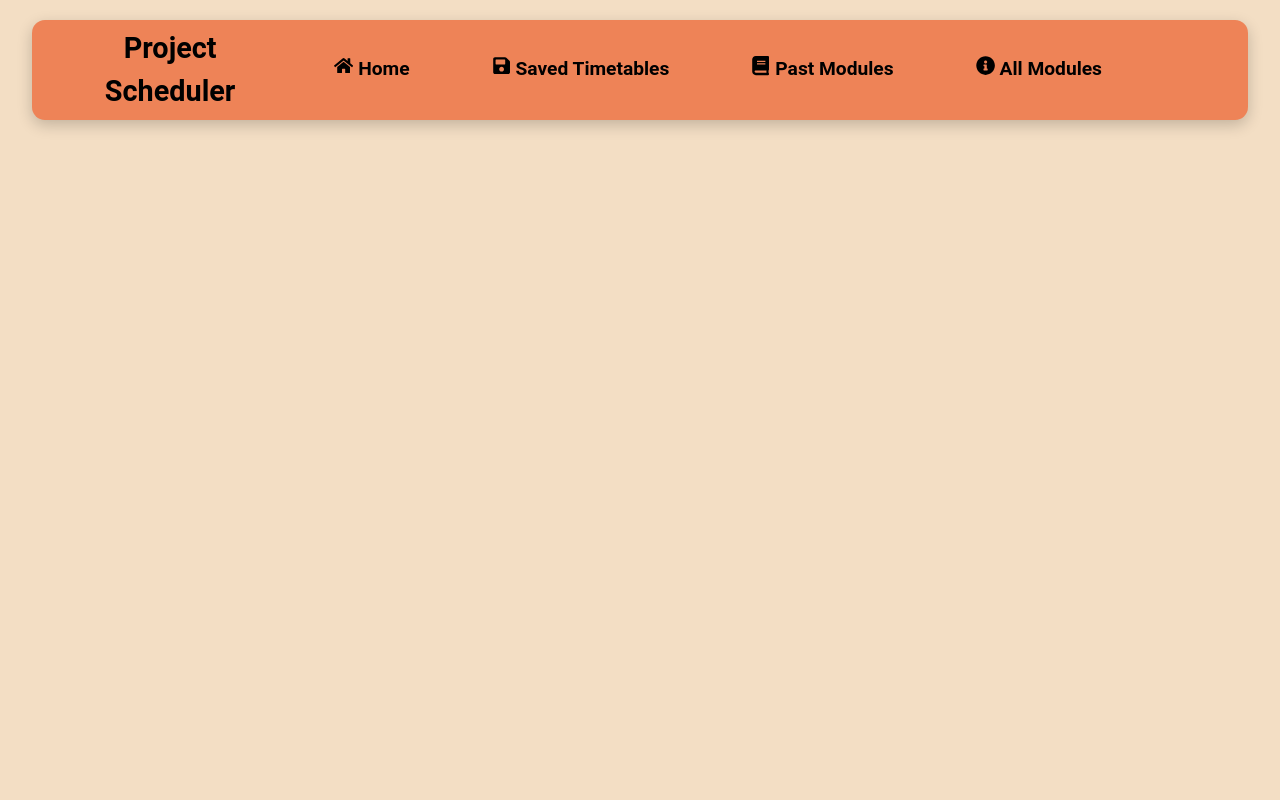
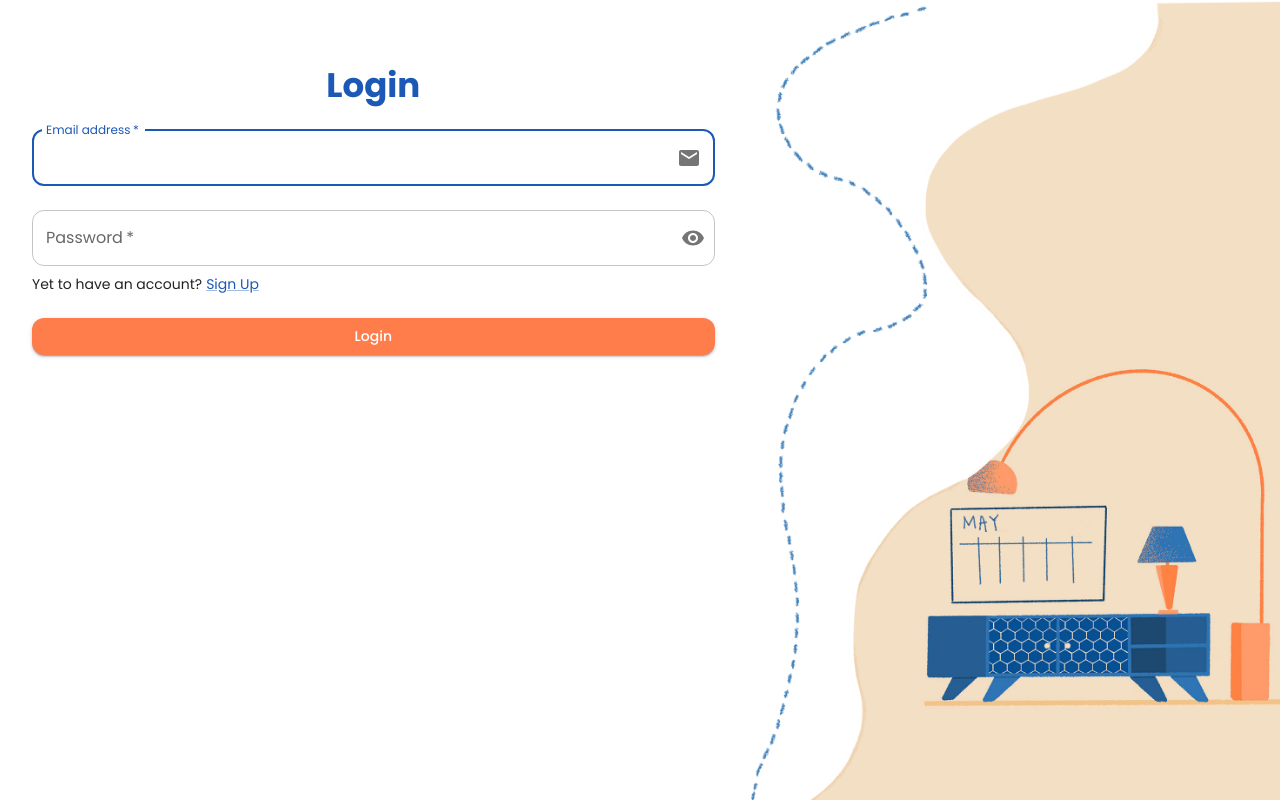
Before and after one commit to jieying12/Project-Scheduler, a React (Create React App) app in the folder frontend/: page /login in a window 1280 px wide. Built offline with nearby package versions, Linux system fonts and the light colour scheme.

Commit message:
login page

```diff
--- a/frontend/public/index.html
+++ b/frontend/public/index.html
@@ -1,14 +1,15 @@
 <!DOCTYPE html>
 <html lang="en">
+
 <head>
+  <style>
+    @import url('https://fonts.googleapis.com/css2?family=Poppins:wght@300;400;500;600;700&display=swap');
+  </style>
   <meta charset="utf-8" />
   <link rel="icon" href="%PUBLIC_URL%/favicon.ico" />
   <meta name="viewport" content="width=device-width, initial-scale=1" />
   <meta name="theme-color" content="#000000" />
-    <meta
-      name="description"
-      content="Web site created using create-react-app"
-    />
+  <meta name="description" content="Web site created using create-react-app" />
   <link rel="apple-touch-icon" href="%PUBLIC_URL%/logo192.png" />
   <!--
       manifest.json provides metadata used when your web app is installed on a
@@ -24,8 +25,9 @@
       work correctly both with client-side routing and a non-root public URL.
       Learn how to configure a non-root public URL by running `npm run build`.
     -->
-    <title>React App</title>
+  <title>Project Scheduler</title>
 </head>
+
 <body>
   <noscript>You need to enable JavaScript to run this app.</noscript>
   <div id="root"></div>
@@ -40,4 +42,5 @@
       To create a production bundle, use `npm run build` or `yarn build`.
     -->
 </body>
+
 </html>
--- a/frontend/src/App.js
+++ b/frontend/src/App.js
@@ -1,11 +1,27 @@
-import logo from './logo.svg';
-import './App.css';
+import { BrowserRouter, Routes, Route } from 'react-router-dom'
+
+import Login from './views/Login'
+import Signup from './views/Signup'
 import Navbar from "./components/Navbar"
 
 function App() {
   return (
     <div className="App">
-      <Navbar/>
+      <BrowserRouter>
+        {/* <Navbar /> */}
+        <div>
+          <Routes>
+            <Route
+              path="/login"
+              element={<Login />}
+            />
+            <Route
+              path="/signup"
+              element={<Signup />}
+            />
+          </Routes>
+        </div>
+      </BrowserRouter>
     </div>
   );
 }
--- /dev/null
+++ b/frontend/src/components/CustomButton.js
@@ -0,0 +1,12 @@
+import { Button } from '@mui/material';
+import { withStyles } from '@mui/styles';
+
+const CustomButton = withStyles((theme) => ({
+    root: {
+        //marginTop : 12,
+        color : "white",
+        textTransform : "none",
+    }
+  }))(Button);
+
+export default CustomButton;
--- a/frontend/src/index.js
+++ b/frontend/src/index.js
@@ -9,7 +9,7 @@ import CssBaseline from "@mui/material/CssBaseline";
 const theme = createTheme({
   palette: {
     background: {
-      default: "#f3dec4"
+      // default: "#f3dec4"
     },
     primary: {//orange
       main: '#ff7d4b',
@@ -27,7 +27,8 @@ const theme = createTheme({
     }
   },
   text: {
-    primary: '#515151',
+    primary: '#ff7d4b',
+    // primary: '#515151',
     secondary: '#A0A3B1',
     disabled: '#FFFFFF'
   },
@@ -37,7 +38,7 @@ const theme = createTheme({
   typography: {
     fontFamily: "Poppins, Roboto, Helvetica, Arial, sans-serif",
     subtitle2: {
-      color: '#A0A3B1'
+      color: '#1c58b5'
     }
   }
 })
--- /dev/null
+++ b/frontend/src/views/Login.js
@@ -0,0 +1,124 @@
+import React from 'react'
+import { useState } from 'react'
+import { Link as RouterLink } from "react-router-dom";
+
+import TextField from '@mui/material/TextField';
+import Link from '@mui/material/Link';
+import Box from '@mui/material/Box';
+import { IconButton, InputAdornment } from '@mui/material';
+import { Visibility, VisibilityOff } from '@mui/icons-material';
+import EmailIcon from '@mui/icons-material/Email';
+import Typography from '@mui/material/Typography';
+import Container from '@mui/material/Container';
+import Grid from '@mui/material/Grid';
+import Paper from '@mui/material/Paper';
+import CustomButton from '../components/CustomButton';
+
+import Bg from '../assets/landing_page.png'
+
+const Login = () => {
+  const [email, setEmail] = useState('')
+  const [password, setPassword] = useState('')
+  const [showPassword, setShowPassword] = useState(false)
+
+  const handleSubmit = async (e) => {
+    e.preventDefault()
+
+    console.log(email, password)
+  }
+
+  const handleShowPassword = () => setShowPassword(!showPassword);
+
+  return (
+    <Grid container component="main" sx={{ height: '100vh' }}>
+      <Grid item xs={12} sm={7}>
+        <Box
+          sx={{
+            my: 8,
+            mx: 4,
+            display: 'flex',
+            flexDirection: 'column',
+            alignItems: 'center',
+          }}
+        >
+          <Typography sx={{ color: "secondary.main" }} variant="h4" fontWeight="bold">
+            Login
+          </Typography>
+          <Box component="form" onSubmit={handleSubmit} sx={{ mt: 1 }}>
+            <TextField
+              margin="normal"
+              required
+              fullWidth
+              type="email"
+              id="email"
+              label="Email address"
+              name="email"
+              autoComplete="email"
+              autoFocus
+              color="secondary"
+              onChange={(e) => setEmail(e.target.value)}
+              value={email}
+              InputProps={{
+                endAdornment: (
+                  <InputAdornment position="end">
+                    <EmailIcon />
+                  </InputAdornment>
+                ),
+              }}
+            />
+            <TextField
+              margin="normal"
+              required
+              fullWidth
+              name="password"
+              label="Password"
+              type={showPassword ? 'text' : 'password'} value={password}
+              id="password"
+              autoComplete="current-password"
+              onChange={(e) => setPassword(e.target.value)}
+              color="secondary"
+              InputProps={{
+                endAdornment:
+                  <InputAdornment position="end">
+                    <IconButton
+                      aria-label="toggle password visibility"
+                      onClick={handleShowPassword}
+                      edge="end"
+                    >
+                      {showPassword ? <VisibilityOff /> : <Visibility />}
+                    </IconButton>
+                  </InputAdornment>
+              }}
+            />
+            <div style={{ display: "flex", flexDirection: "row"}}>
+              <Typography variant="body2">Yet to have an account?</Typography>
+              <Link component={RouterLink} to="/signup" variant="body2" color="secondary" style={{ paddingLeft: 4 }}>
+                Sign Up
+              </Link>
+            </div>
+            <CustomButton variant='contained' color="primary"
+              type="submit"
+              fullWidth
+              sx={{ mt: 3, mb: 2 }}
+            >
+              Login
+            </CustomButton>
+          </Box>
+        </Box>
+      </Grid>
+      <Grid
+        item
+        xs={false}
+        sm={5}
+        sx={{
+          backgroundImage: `url(${Bg})`,
+          backgroundRepeat: 'no-repeat',
+          backgroundSize: 'cover',
+          backgroundPosition: 'center',
+        }}
+      />
+    </Grid>
+  )
+}
+
+export default Login
--- /dev/null
+++ b/frontend/src/views/Signup.js
@@ -0,0 +1,35 @@
+import { useState } from "react"
+
+const Signup = () => {
+  const [email, setEmail] = useState('')
+  const [password, setPassword] = useState('')
+
+  const handleSubmit = async (e) => {
+    e.preventDefault()
+
+    console.log(email, password)
+  }
+
+  return (
+    <form className="signup" onSubmit={handleSubmit}>
+      <h3>Sign Up</h3>
+
+      <label>Email address:</label>
+      <input
+        type="email"
+        onChange={(e) => setEmail(e.target.value)}
+        value={email}
+      />
+      <label>Password:</label>
+      <input
+        type="password"
+        onChange={(e) => setPassword(e.target.value)}
+        value={password}
+      />
+
+      <button>Sign up</button>
+    </form>
+  )
+}
+
+export default Signup
```
Also changed, not shown: frontend/src/assets/landing_page.png (added). Lines whose indentation alone changed are shown as unchanged.
